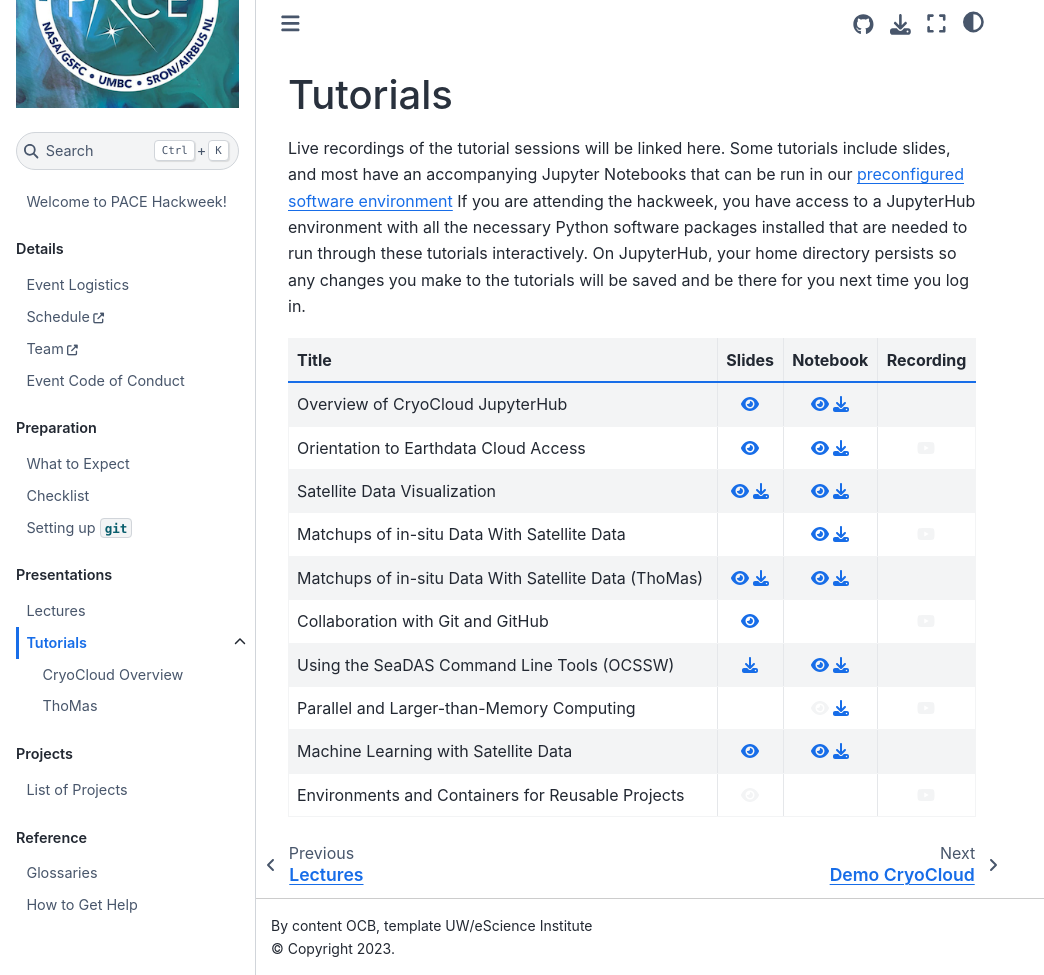
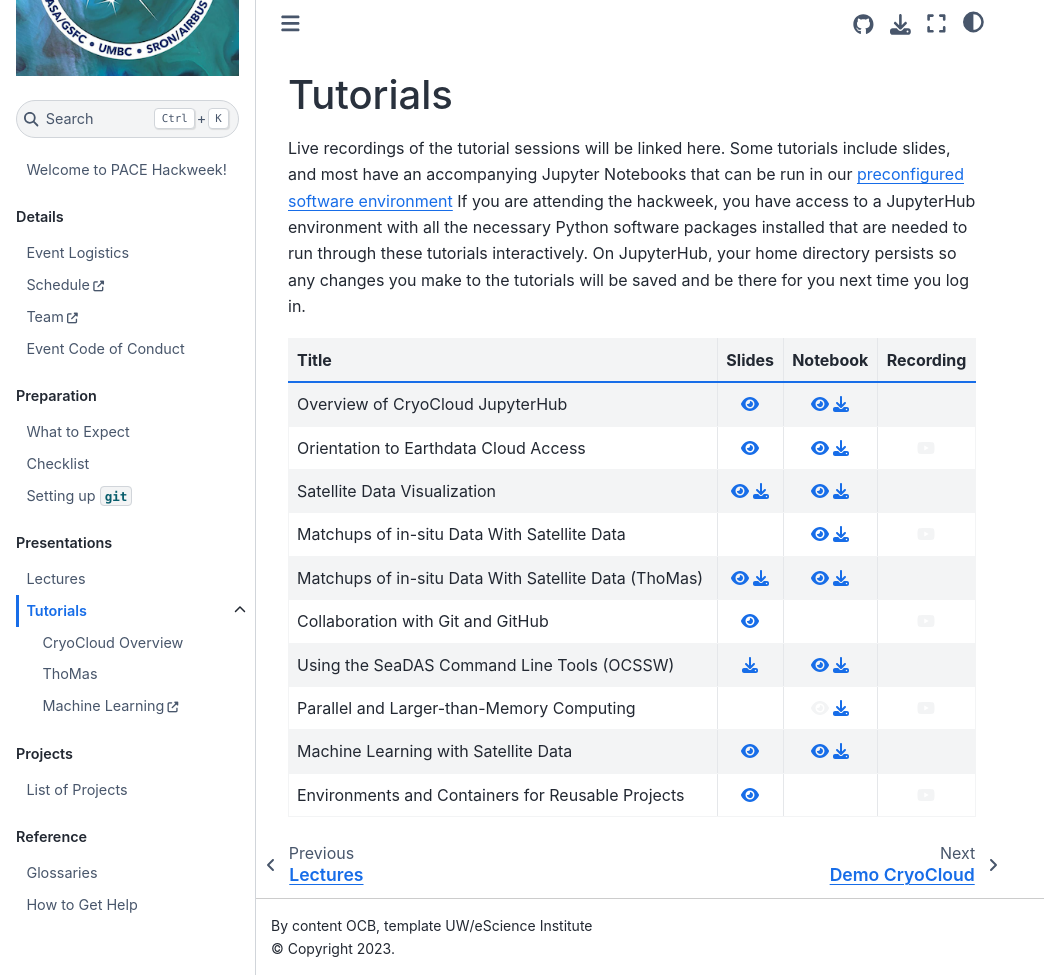
Before and after one commit to PACEHackWeek/pace-2024, a Jupyter Book: the page built from book/presentations/tutorials.md, in a window 1280 px wide and 975 px high. Shown: the whole window, without its empty margins (0-1044 px from the left). Built offline with Jupyter Book 1.0.4 settings and Sphinx 7.4.7 and the Sphinx Book theme 1.1.4, drawn with Linux system fonts in a browser that asks for light colours; pages that are not in the unit, such as notebooks, are missing from menus.

```diff
--- a/book/_toc.yml
+++ b/book/_toc.yml
@@ -37,6 +37,8 @@ parts:
           title: Compute with Dask
         - file: presentations/hackweek/ml_cloud_mask
           title: Machine Learning
+        - url: https://docs.google.com/presentation/d/17WIDy5rA0VA-6RQpo7wGAeAP-Uz_kxPr/present
+          title: Machine Learning
 - caption: Projects
   chapters:
     - file: projects/index
```
Also changed, not shown: book/presentations/tutorials.md (+2 -1 lines).
